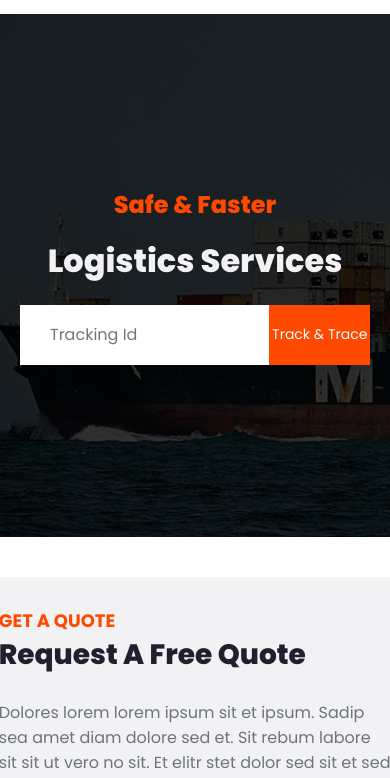
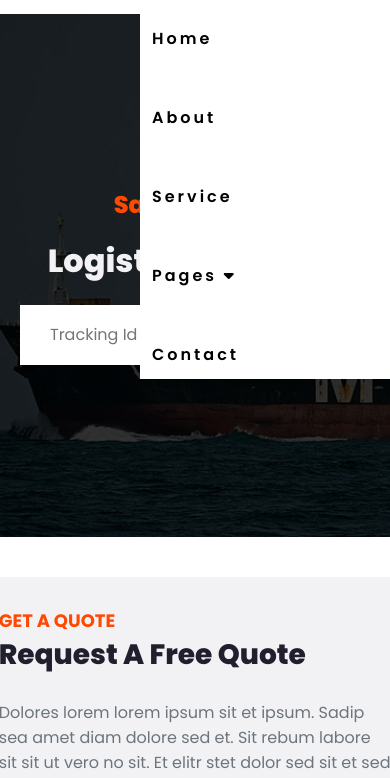
Before and after one commit to flaviare1s/faster-landing-page, a website: page index.html in a window 390 px wide. Shown: the part 66-844 px from the top of the page. Drawn offline with nearby package versions, Linux system fonts and the light colour scheme.

Commit message:
feat: javascript burger menu

```diff
--- a/css/mobile.css
+++ b/css/mobile.css
@@ -3,8 +3,16 @@
     display: none;
   }
 
-  .burguer-menu {
+  .burger-menu {
     display: block;
+  }
+
+  .nav-burger-menu {
+    display: none;
+  }
+
+  .active {
+    display: flex;
   }
 
   .logo img {
@@ -155,8 +163,12 @@
     display: none;
   }
 
-  .burguer-menu {
+  .burger-menu {
     display: block;
+  }
+
+  .active {
+    display: flex;
   }
 
   .logo img {
@@ -298,8 +310,12 @@
     display: none;
   }
 
-  .burguer-menu {
+  .burger-menu {
     display: block;
+  }
+
+  .active {
+    display: flex;
   }
 
   .banner-texto h1 {
--- a/css/style.css
+++ b/css/style.css
@@ -107,9 +107,51 @@ header {
   gap: 5px;
 }
 
-.burguer-menu {
+.burger-menu {
   display: none;
   font-size: 30px;
+  cursor: pointer;
+}
+
+.nav-burger-menu {
+  display: none;
+  flex-direction: column;
+  background-color: white;
+  width: 250px;
+  position: absolute;
+  z-index: 3;
+  right: 0;
+  top: 80px;
+
+}
+
+.nav-list-burger {
+  list-style: none;
+  display: flex;
+  flex-direction: column;
+  outline: none;
+  justify-content: space-around;
+  align-items: center;
+  gap: 30px;
+}
+
+.nav-list-burger li{
+  letter-spacing: 3px;
+  width: 100%;
+}
+
+.nav-list-burger a {
+  display: inline-block;
+  text-decoration: none;
+  color: black;
+  font-weight: 600;
+  padding: 12px;
+  width: 100%;
+}
+
+.nav-list-burger a:hover{
+  background-color: var(--primary);
+  color: white;
 }
 
 /* Banner */
@@ -249,6 +291,7 @@ header {
 
 .quote-dados {
   display: flex;
+  text-align: left;
   flex-direction: column;
 }
 
--- a/index.html
+++ b/index.html
@@ -37,9 +37,19 @@
       <button type="submit" class="btn-header">Get a Quote</button>
     </nav>
 
-    <div class="burguer-menu">
+    <div id="menu" class="burger-menu">
       <i class="fa-solid fa-bars"></i>
     </div>
+
+    <nav id="menu-mobile" class="nav-burger-menu active">
+      <ul class="nav-list-burger">
+        <li><a href="index.html">Home</a></li>
+        <li><a href="index.html">About</a></li>
+        <li><a href="index.html">Service</a></li>
+        <li> <a class="dropdown-link" href="index.html">Pages <i class="fa-solid fa-caret-down"></i></a></li>
+        <li><a href="index.html">Contact</a></li>
+      </ul>
+    </nav>
   </header>
 
   <main>
--- a/js/script.js
+++ b/js/script.js
@@ -35,3 +35,10 @@ function animateNumbers() {
 }
 
 window.addEventListener("DOMContentLoaded", animateNumbers);
+
+const menuIcon = document.getElementById('menu')
+const menuMobile = document.getElementById('menu-mobile')
+
+menuIcon.addEventListener('click', () => {
+  menuMobile.classList.toggle('active')
+})
```
